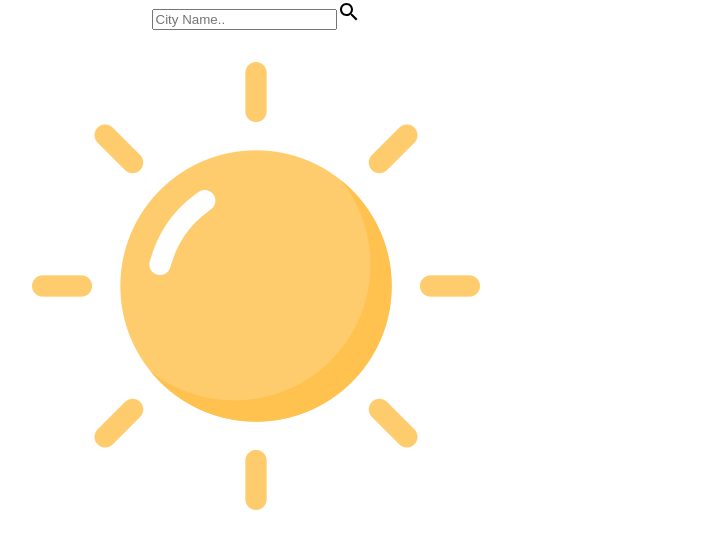
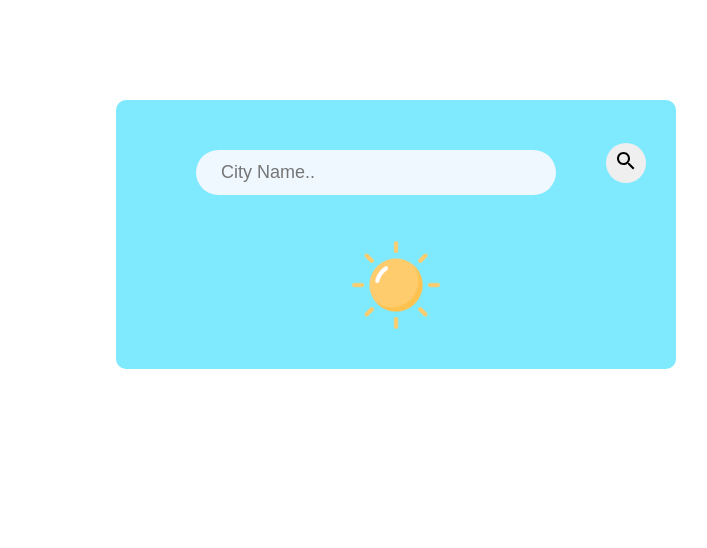
Before and after one commit to KushaRa/SkyTrack-Weather-Application, a React (Create React App) app: page / in a window 1280 px wide. Shown: the top 548 px of the page, without its empty margins (384-1091 px from the left). Built offline with nearby package versions, Linux system fonts and the light colour scheme.

Commit message:
Updated wether dashboard

```diff
--- a/src/Pages/WeatherPage.css
+++ b/src/Pages/WeatherPage.css
@@ -1,2 +1,45 @@
-searchWeather{
-    margin-top:50px;}
+.container{
+    width:100px;
+    height: 100vh;
+    padding-top:50px;
+}
+
+.weather{
+
+    width:500px;
+    padding:30px;
+    background: rgba(0, 211, 253, 0.5);
+    margin:50px auto;
+    border-radius: 10px;
+    margin-left: 500px;
+}
+
+.search{
+    display:flex;
+
+    align-items: center;
+    justify-content: space-between;
+    margin-bottom: 10px;
+}
+.search input{
+    border:none;
+    outline: 0;
+    padding:12px 25px;
+    font-size: 18px;
+    background-color: aliceblue;
+    color: black;
+    border-radius: 30px;
+    flex:1;
+    margin-right: 50px;
+    margin-left: 50px;
+    margin-top: 20px;
+}
+.search button{
+    border:none;
+    outline: 0;
+    width: 40px;
+    height: 40px;
+    border-radius: 50%;;
+    cursor: pointer;
+
+}
--- a/src/Pages/WeatherPage.jsx
+++ b/src/Pages/WeatherPage.jsx
@@ -5,24 +5,30 @@ import './WeatherPage.css';
 
 const Weather = () => {
   return (
-    <div className="weather-page">
-      <div className="searchWeather">
-        <input type="text" placeholder='City Name..'/>
-        <buttonn className="search">
-          <SearchIcon />
-         </buttonn>
-      </div>
-      <div className="weatherIcon"  >
-      <img src={sun} alt='sun'></img>
-      </div>
+    <div className="container">
+      <div className="weather">
+
+          <div className="search">
+            <input type="text" placeholder='City Name..'/>
+            <button className="searchButton"><SearchIcon /></button>
+          </div>
+          <img src={sun} alt='sun' style={{ width: '100px', height: '100px', paddingTop:'30px'}} />
 
 
-      <div className='las-section'>
 
-      </div>
+
+
+    </div>
 
     </div>
   );
 };
 
 export default Weather;
+
+{/*
+
+
+<div className='las-section'>
+
+</div>*/}
```
